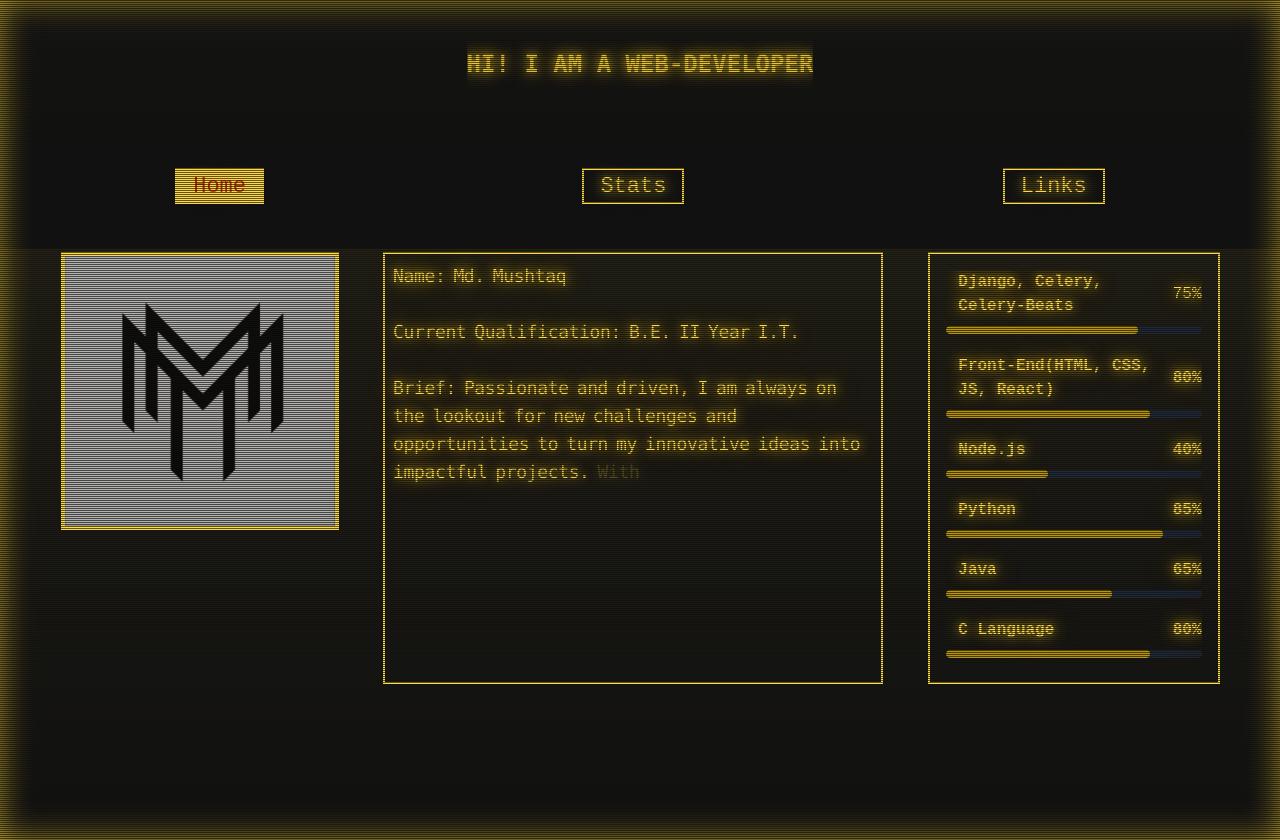
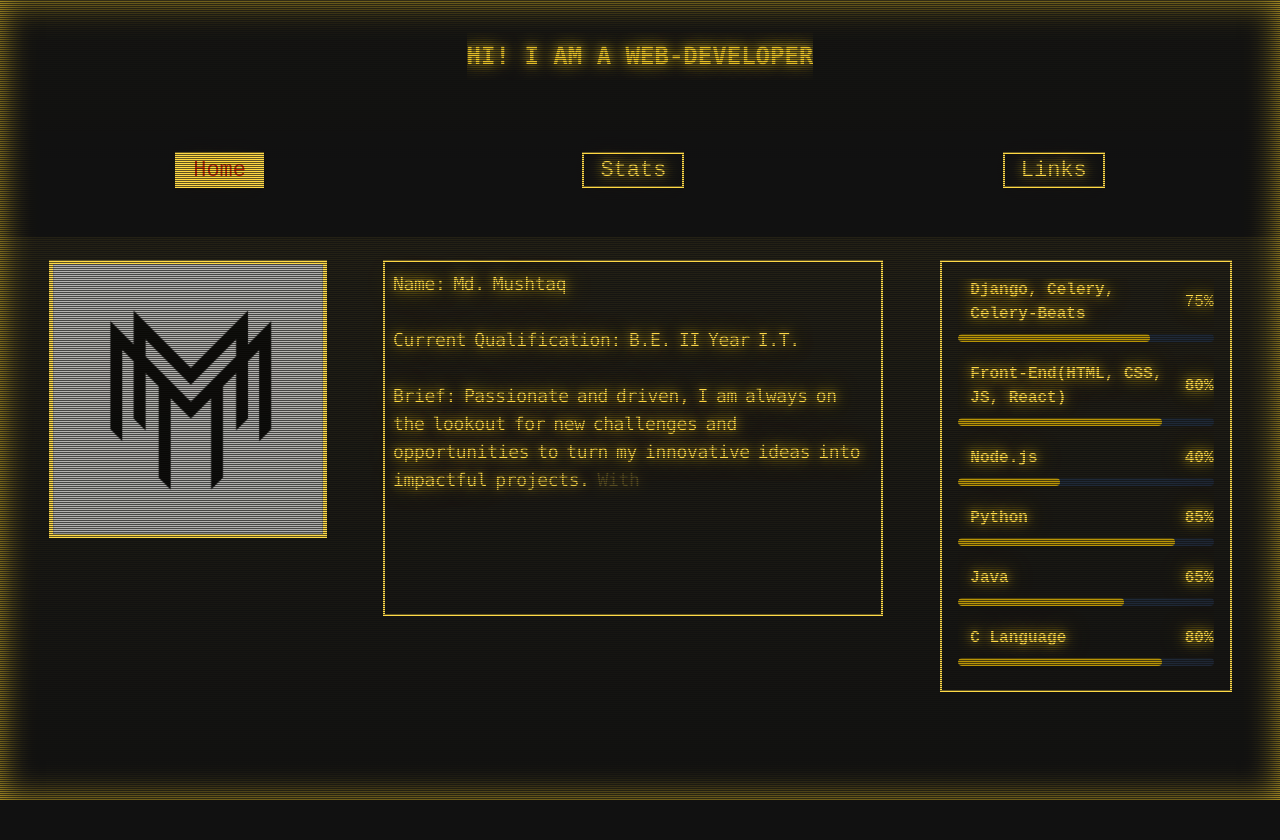
Before and after one commit to IOutis/Retro-Portfolio, a Next.js app: page / in a window 1280 px wide. After the commit the page ends 800 px from the top, so only its background shows below. Built offline with nearby package versions, Linux system fonts and the light colour scheme.

Commit message:
picture alignment and tag-line alignement

```diff
--- a/src/app/HyperText.tsx
+++ b/src/app/HyperText.tsx
@@ -95,7 +95,7 @@ export function HyperText({
   }, [animateOnLoad]);
 
   return (
-    <div className="flex scale-100 cursor-default overflow-hidden py-2 md:text-2xl font-mono font-bold">
+    <div className="flex justify-around text-center scale-100 cursor-default overflow-hidden py-2 md:text-2xl font-mono font-bold">
       <AnimatePresence mode="wait">
         <span className="font-system">
           HI! I AM{" "}
--- a/src/app/page.tsx
+++ b/src/app/page.tsx
@@ -10,7 +10,6 @@ import ImageComp from "./ImageComp";
 import Contact from "./Contact";
 import { HyperText } from "./HyperText";
 import WordFadeIn from "./WordFade";
-
 
 export default function Home() {
   const [activeSection, setActiveSection] = useState("#home");
@@ -25,86 +24,65 @@ export default function Home() {
       style={{
         maskImage: "linear-gradient(to bottom, #0005 50%, #000 50%)",
         maskSize: "100% 2px",
-        width:'100%'
+        width: '100%'
       }}
     >
-      <main
-        className="max-w-7xl mx-auto px-4 pr-4 relative min-h-screen "
-        style={{ paddingTop: "-10vh", margin: "auto", width: "100vw", height: "100vh" }}
-      >
-        <div
-          style={{
-            height: "5vh",
-            marginTop: "5vh",
-            position: "relative",
-            top: "3vh",
-            display: "flex",
-            flexDirection: "row",
-            justifyContent: "center",
-            alignItems: "center",
-            paddingBottom: "10vh",
-            maxWidth: "100vw",
+      <main className="max-w-7xl mx-auto px-4 relative min-h-screen" style={{ height: "100vh" }}>
+        <div className="flex flex-col items-center pt-8 pb-10 md:pt-8">
+          <div className="mb-10">
+            <HyperText />
+          </div>
 
-          }}
-        >
-          <HyperText  />
-        </div>
           <ScrollTo setActiveSection={handleClick} />
-        <br />
-        <div
-          className="retro-text flex justify-between md:justify-around md:pl-[0vw] w-full"
-          style={{ paddingTop: "3vh", paddingBottom: "6vh", }}
-        >
+
+          <div className="w-full flex justify-between md:justify-around py-8">
             {["#home", "#stats", "#contact"].map((section) => (
               <a
                 key={section}
                 href={section}
-              style={{ textDecoration: "none" }}
+                className="no-underline"
                 onClick={() => handleClick(section)}
               >
                 <div
-                className={`flex items-center justify-center border-2 border-primary p-4  ${
+                  className={`flex items-center justify-center border-2 border-primary p-4 ${
                     activeSection === section ? "bg-primary" : "hover:bg-primary hover:text-tertiary group"
                   } transition duration-300 ease-in`}
                   style={{ height: 10 }}
                 >
                   <button
-                  className={`text-primary text-shadow-custom font-vt323 text-center  text-md md:text-[22px] hover:text-tertiary ${
+                    className={`text-primary text-shadow-custom font-vt323 text-center text-md md:text-[22px] hover:text-tertiary ${
                       activeSection === section ? "text-tertiary" : "text-primary"
                     }`}
                   >
                     {section === "#home" ? "Home" : section === "#stats" ? "Stats" : "Links"}
                   </button>
-                {activeSection === "selection" }
                 </div>
               </a>
             ))}
           </div>
+        </div>
 
-        <section
-          id="home"
-          className="flex justify-stretch w-fit h-fit md:w-full md:h-fit md:overflow-hidden overflow-y-scroll custom-scrollbar overflow-x-hidden"
-        >
-
-            <div className="flex flex-col md:flex-row justify-evenly">
-              <div className="border-4 border-primary w-fit h-fit ">
+        <section id="home" className="w-full">
+          <div className="flex flex-col items-center gap-6 md:flex-row md:justify-evenly md:items-start">
+            <div className="border-4 border-primary w-fit">
               <ImageComp />
             </div>
-              <div className="md:w-[500px] border-2 border-primary p-2">
+
+            <div className="w-full md:w-[500px] border-2 border-primary p-2">
               <WordFadeIn />
             </div>
-              <div className="p-4 border-primary border-2 " >
+
+            <div className="w-full md:w-auto border-2 border-primary p-4">
               <ProgressBar />
             </div>
           </div>
-
         </section>
 
-        <section id="stats" className="section" style={{ marginLeft: "0vw" }}>
+        <section id="stats" className="w-full pt-8">
           <StatSide />
         </section>
 
-        <section id="contact" className="section pt-2">
+        <section id="contact" className="w-full pt-8">
           <Contact />
         </section>
       </main>
```
Lines whose indentation alone changed are shown as unchanged.
